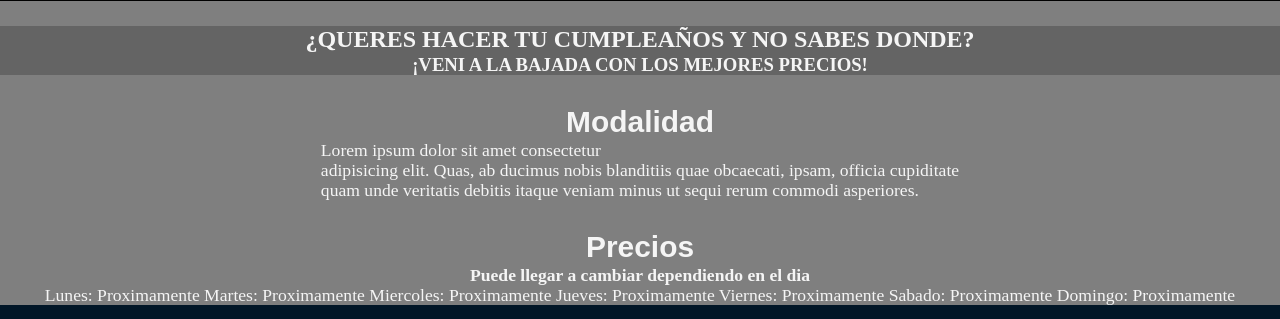
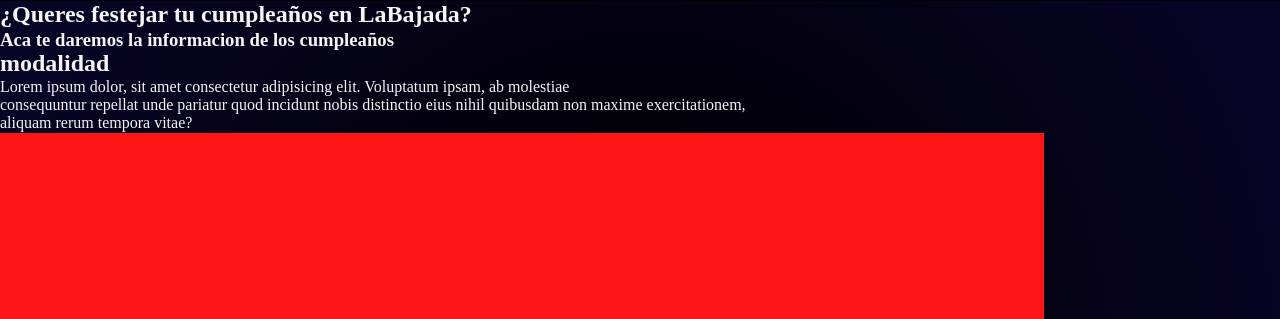
Before and after one commit to Joacoo0/coder_Arrua, a plain HTML site: page html/cumpleaños.html in a window 1280 px wide. Shown: the part 89-408 px from the top of the page. Drawn offline with Linux system fonts and the light colour scheme; files that its build step writes are made by us from their sources.

Commit message:
diseño_coder

```diff
--- a/css/cumpleaños.css
+++ b/css/cumpleaños.css
@@ -4,16 +4,8 @@
 }
 
 body {
-    background-image: linear-gradient(
-        0deg,
-        rgba(0, 0, 0, 0.5),
-        rgba(0, 0, 0, 0.5)
-      ),
-      url(./fondo.jpg);
-      background-position: center;
-    background-position: center;
+  margin: 0px;
   color: whitesmoke;
-    margin: 0px;
 }
 
 header {
@@ -51,50 +43,84 @@ header {
 
 nav a:hover {
   transform: scale(1.8);
-    color: #17C3B2;
+  color: #17c3b2;
 }
 
 /* fin-nav */
 
-  .titulo {
-    display: flex;
-    flex-direction: column;
-    align-items: center;
-    margin-top: 25px;
-
-    background-color: #00000036;
-
+.fondo1 {
+  background: rgb(0, 0, 0);
+  background: radial-gradient(
+    circle,
+    rgba(0, 0, 0, 1) 10%,
+    rgba(8, 4, 38, 1) 91%
+  );
+  width: 100%;
+  height: 90%;
 }
 
-
-  .modalidad h3{
-    font-size: 1.7em;
-    font-family: sans-serif;
+.fondo1 .lugar-grilla{
+  display: flex;
+  align-items: center;
+  justify-content: center;
 }
 
-  .modalidad{
-    display: flex;
-    flex-direction: column;
-    align-items: center;
-    margin-top: 30px;
-    font-size: 1.1em;
+.lugar-grilla {
+  background-color: #ff1515;
+  width: 80%;
+  height: 80%;
+  display: grid;
+  grid-template-areas:
+    "mesas mesas barra"
+    "fichas tragos pool"
+    "comidas tragos platos";
+  grid-gap: 10px;
+  padding: 10px;
 }
 
-  .precios h3{
-    font-size: 1.7em;
-    font-family: sans-serif;
+.mesas {
+  background-image: url(../img/mesas-abajo.jpg);
+  background-size: cover;
+  background-position: center;
+  grid-area: mesas;
 }
 
-  .precios{
-    display: flex;
-    flex-direction: column;
-    align-items: center;
-    margin-top: 30px;
-    font-size: 1.1em;
+.platos {
+  background-image: url(../img/barra-pool.jpg);
+  background-size: cover;
+  background-position: center;
+  grid-area: platos;
+}
+.tragos {
+  background-image: url(../img/centro.png);
+  background-size: cover;
+  background-position: center;
+  grid-area: tragos;
 }
 
+.barra {
+  background-image: url(../img/labajada.png);
+  background-size: cover;
+  background-position: center;
+  grid-area: barra;
+}
+
+.fichas {
+  background-image: url(../img/pool.jpg);
+  background-size: cover;
+  background-position: center;
+  grid-area: fichas;
+}
+
+/* FOOTER */
+
 footer {
-    background-color: #011627;
+  background: rgb(8, 23, 48);
+  background: linear-gradient(
+    0deg,
+    rgba(8, 23, 48, 1) 0%,
+    rgba(40, 116, 117, 0.9108018207282913) 100%
+  );
   font-family: Arial, Helvetica, sans-serif;
 }
 
@@ -129,5 +155,9 @@ header {
 
 .redes-sociales a:hover {
   transform: scale(1.1);
-    color: orangered;
+  color: #002aff;
 }
+
+/* FIN-FOOTER */
+
+/* --FIN-- */
--- a/html/cumpleaños.html
+++ b/html/cumpleaños.html
@@ -4,7 +4,8 @@
     <meta charset="UTF-8">
     <meta http-equiv="X-UA-Compatible" content="IE=edge">
     <meta name="viewport" content="width=device-width, initial-scale=1.0">
-    <title>Document</title>
+    <title>LaBajada</title>
+    <link rel="icon" href="../img/labajada.png">
     <link rel="stylesheet" href="../css./cumpleaños.css">
     <link rel="stylesheet" href="./css./normalize.css">
 </head>
@@ -27,34 +28,28 @@
     </div>
   </header>
 
-      <div class="titulo">
-        <h2>¿QUERES HACER TU CUMPLEAÑOS Y NO SABES DONDE?</h2>
-        <h3>¡VENI A LA BAJADA CON LOS MEJORES PRECIOS! </h3>
-      </div>
+<div class="fondo1">
+  <div class="title">
+    <h2>¿Queres festejar tu cumpleaños en LaBajada?</h2>
+  <h3>Aca te daremos la informacion de los cumpleaños</h3>
+  </div>
 
-      <div class="modalidad">
-        <h3>Modalidad</h3>
-        <p>Lorem ipsum dolor sit amet consectetur <br> adipisicing elit. Quas, ab ducimus nobis blanditiis quae obcaecati, ipsam, officia cupiditate <br> quam unde veritatis debitis itaque veniam minus ut sequi rerum commodi asperiores.</p>
-      </div>
+  <div class="modalidad">
+    <h2>modalidad</h2>
+    <p>Lorem ipsum dolor, sit amet consectetur adipisicing elit. Voluptatum ipsam, ab molestiae <br>
+       consequuntur repellat unde pariatur quod incidunt nobis distinctio eius nihil quibusdam non maxime exercitationem, <br> aliquam rerum tempora vitae?</p>
+  </div>
 
-      <div class="precios">
-        <h3>Precios</h3>
-        <p><b>Puede llegar a cambiar dependiendo en el dia</b></p>
-    <ul>
-      </li>Lunes: Proximamente</li>
-      </li>Martes: Proximamente</li>
-      </li>Miercoles: Proximamente</li>
-      </li>Jueves: Proximamente</li>
-      </li>Viernes: Proximamente</li>
-      </li>Sabado: Proximamente</li>
-      </li>Domingo: Proximamente</li>
-    </ul>
-      </div>
+<div class="lugar-grilla">
 
+<div class="pool-abajo"></div>
+<div class="pool-arriba"></div>
+<div class="mesas-abajo"></div>
+<div class="mesas-arriba"></div>
+<div class="afuera"></div>
 
-      <div class="fotos">
-
-      </div>
+</div>
+</div>
 
       <footer>
         <div class="contenedor">
--- a/index.css
+++ b/index.css
@@ -597,4 +597,4 @@ background: linear-gradient(0deg, rgba(8,23,48,1) 0%, rgba(40,116,117,0.91080182
 
   /* --FIN-- */
 
-}
+{}
```
Also changed, not shown: css/contacto.css (+46 -58 lines), html/contacto.html (+2 -1 lines), html/menu.html (+1 -0 lines), html/pool.html (+2 -1 lines), index.html (+5 -0 lines). Lines whose indentation alone changed are shown as unchanged.
